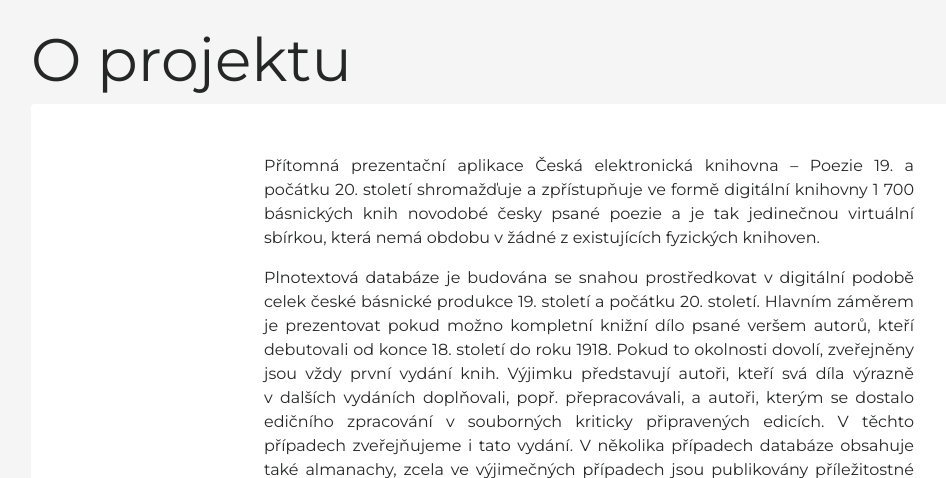
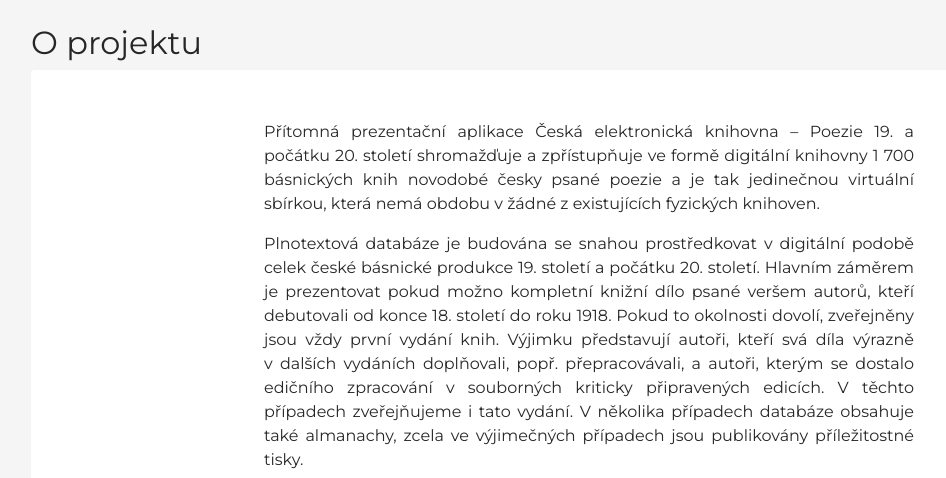
Before and after one commit to kloudak/new-cek, a Django app: template web/templates/web/about_project.html in a window 1280 px wide. Shown: the part 129-607 px from the top of the page, without its empty margins (51-997 px from the left). Run offline with Django 5.2, Linux system fonts and the light colour scheme; the template is opened without the code that fills it, so the values that code supplies are empty; some libraries are stand-ins or nearby versions.

Commit message:
Making page title smaller.

```diff
--- a/web/static/web/css/styles.css
+++ b/web/static/web/css/styles.css
@@ -295,7 +295,7 @@ a:hover {
 }
 
 h1.page-title {
-    font-size: 60px;
+    font-size: 2rem;
     font-weight: 400;
 }
 
```
